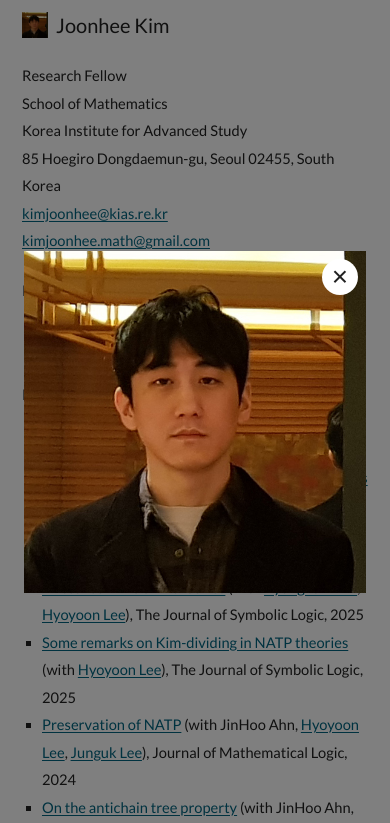
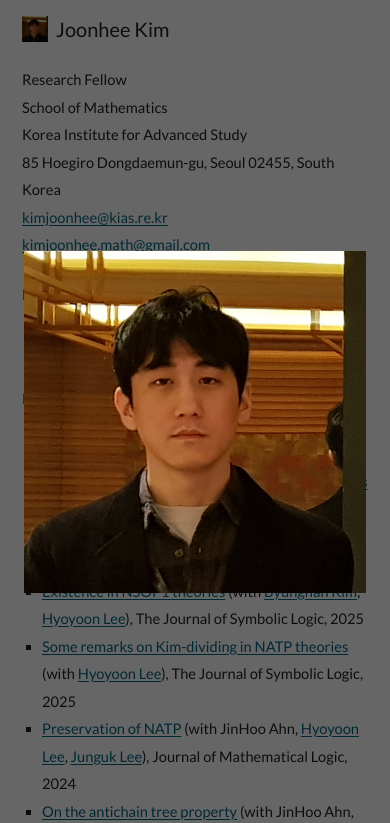
Before and after one commit to kim-joonhee/kim-joonhee.github.io, a plain HTML site: page index.html in a window 390 px wide. Both pictures are taken after a click on the button "Enlarge photograph". Shown: the top 823 px of the page. Drawn offline with Linux system fonts and the light colour scheme.

Commit message:
Add files via upload

```diff
--- a/index.html
+++ b/index.html
@@ -27,7 +27,7 @@
         font-size:20px;
         max-width:1120px;
         margin:0 auto;
-        padding:10px 48px 0;
+        padding:calc(10px + 3pt) 48px 0;
         background:#fff
       }
       header a {
@@ -89,7 +89,7 @@
       }
       @media(max-width:600px) {
         header {
-          padding:10px 22px 0;
+          padding:calc(10px + 3pt) 22px 0;
           height:auto
         }
         main {
@@ -109,8 +109,7 @@
         cursor:pointer;
         font:inherit
       }
-      .photo-trigger:focus-visible,
-      .photo-close:focus-visible {
+      .photo-trigger:focus-visible {
         outline:2px solid #006580;
         outline-offset:3px
       }
@@ -126,7 +125,7 @@
         transition:none
       }
       #photo-dialog::backdrop {
-        background:rgba(0,0,0,0.5);
+        background:rgba(0,0,0,0.6);
         animation:none;
         transition:none
       }
@@ -137,22 +136,6 @@
         width:auto;
         height:auto;
         object-fit:contain;
-        animation:none;
-        transition:none
-      }
-      .photo-close {
-        position:absolute;
-        top:8px;
-        right:8px;
-        width:36px;
-        height:36px;
-        padding:0;
-        border:0;
-        border-radius:50%;
-        background:#fff;
-        color:#212121;
-        font:28px/36px Arial,sans-serif;
-        cursor:pointer;
         animation:none;
         transition:none
       }
@@ -289,14 +272,12 @@
         <p><a href="cv/CV_20261025.pdf" target="_blank" rel="noopener noreferrer">CV</a></p>
       </section>
     </main>
-    <dialog id="photo-dialog" aria-label="Enlarged photograph of Joonhee Kim">
+    <dialog id="photo-dialog" aria-label="Enlarged photograph of Joonhee Kim. Click anywhere or press Escape to close." autofocus>
       <img src="photo/photo.jpg" alt="Joonhee Kim">
-      <button class="photo-close" type="button" aria-label="Close photograph" autofocus>&times;</button>
     </dialog>
     <script>
       const photoTrigger = document.querySelector('.photo-trigger');
       const photoDialog = document.getElementById('photo-dialog');
-      const photoClose = photoDialog.querySelector('.photo-close');
       let previousOverflow = '';
 
       photoTrigger.addEventListener('click', () => {
@@ -305,17 +286,7 @@
         document.body.style.overflow = 'hidden';
       });
 
-      photoClose.addEventListener('click', () => photoDialog.close());
-
-      photoDialog.addEventListener('click', (event) => {
-        const bounds = photoDialog.getBoundingClientRect();
-        if (event.target === photoDialog && (
-          event.clientX < bounds.left || event.clientX > bounds.right ||
-          event.clientY < bounds.top || event.clientY > bounds.bottom
-        )) {
-          photoDialog.close();
-        }
-      });
+      photoDialog.addEventListener('click', () => photoDialog.close());
 
       // Native modal dialog handles Escape and keeps keyboard focus inside.
       photoDialog.addEventListener('close', () => {
```
